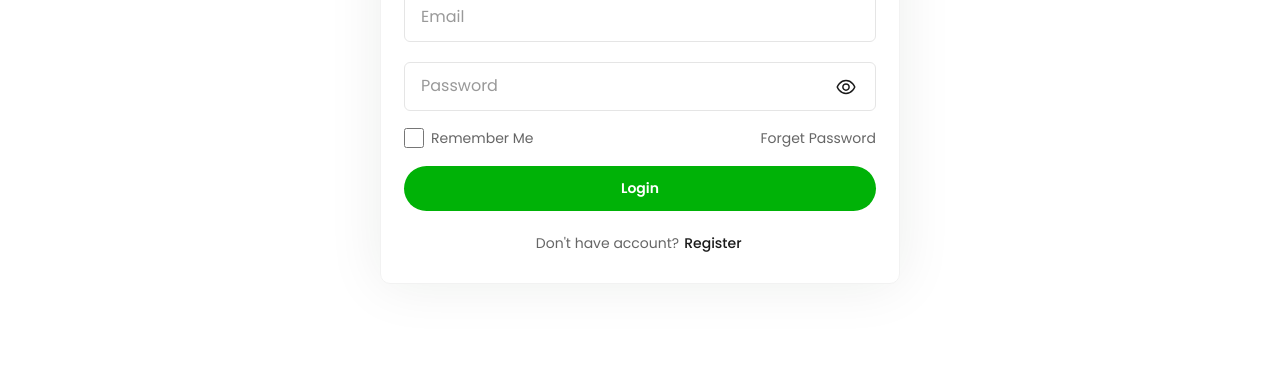
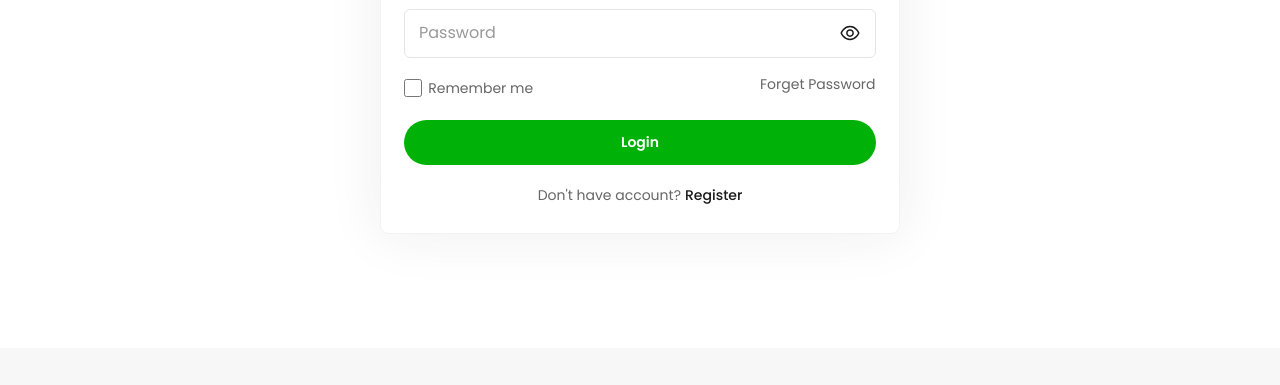
Before and after one commit to Natalia-pilia/Ecobazar, a plain HTML site: page sign_in.html in a window 1280 px wide. Shown: the part 586-971 px from the top of the page. Drawn offline with Linux system fonts and the light colour scheme.

Commit message:
sign in updated 2

```diff
--- a/sign_in.html
+++ b/sign_in.html
@@ -122,15 +122,13 @@
     <div class="container">
       <div class="sign-in-box">
         <h2>Sign In</h2>
-        <div class="input">
+        <div>
           <input type="email" placeholder="Email">
-          <input type="password" placeholder="Password"><img src="./assets/Eye.svg" alt="see">
+          <input type="password" placeholder="Password"><img class="eye" src="./assets/Eye.svg" alt="see">
+          <div><div class="remember"><input type="checkbox"><label>Remember me</label></div><p>Forget Password</p></div>
         </div>
-        <div class="password_reset"><input type="checkbox" class="remember"><label>Remember Me</label>
-          <p>Forget Password</p>
-        </div>
-        <button type="button" class="log_in_btn">Login</button>
-        <div class="create_account"><p>Don't have account?</p><a href="./create_account.html">Register</a></div>
+        <button type="button">Login</button>
+        <p>Don't have account?<a href="./create_account.html">Register</a></p>
       </div>
     </div>
     <!--End of the Sign In-->
--- a/styles/sign_in.css
+++ b/styles/sign_in.css
@@ -2,7 +2,7 @@
     display: flex;
     justify-content: center;
     align-items: center;
-    height: 700px;
+    height: 600px;
     width: 100%;
 
     .sign-in-box{
@@ -13,8 +13,8 @@
         align-items: center;
         flex-direction: column;
         border: 1px solid #F2F2F2;
-        border-radius: 10px;
-        gap: 12px;
+        border-radius: 8px;
+        gap: 20px;
         box-shadow: 0 0 56px rgba(0, 38, 3, 0.08);
 
         h2{
@@ -24,30 +24,22 @@
             font-weight: 600;
             line-height: 120%;
             color: #1A1A1A;
-            margin-bottom: 5px;
         }
-        .input{
-            position: relative;
+
+        div{
+            width: 472px;
+            height: 147px;
             display: flex;
             flex-direction: column;
-            gap: 20px;
-
-            img{
-                width: 20px;
-                height: 20px;
-                position: absolute;
-                right: 20px;
-                bottom: 14px;
-            }
-
+            gap: 12px;
+            position: relative;
 
             input{
-                padding: 16px;
+                padding: 16px 14px;
                 width: 472px;
                 height: 49px;
                 border: 1px solid #E5E5E5;
                 border-radius: 6px;
-                position: relative;
 
                 &::placeholder{
                     color: #999999;
@@ -55,40 +47,64 @@
                     font-weight: 400;
                     line-height: 130%;
 
-                    .pass{
-                        position: relative;
-                        width: 500px;
-                        height: 100px;
                 }
             }
 
-            }
+            .eye{
+                width: 20px;
+                height: 20px;
+                position: absolute;
+                bottom: 52px;
+                right: 16px;
             }
 
-        .password_reset{
+            & > div{
+                margin-top: 4px;
                 width: 472px;
                 height: 21px;
                 display: flex;
                 justify-content: space-between;
+                flex-direction: row;
+                gap: 225px;
+
+                .remember{
+                    width: 131px;
+                    display: flex;
+                    gap: 6px;
+                }
+
+                & > input{
+                    width: 40px;
+                    height: 20px;
+                    border: 1px solid #CCCCCC;
+                    border-radius: 3px;
+                }
+
+                label{
+                    width: 234px;
+                    height: 24px;
                     font-size: 14px;
                     font-weight: 400;
                     line-height: 150%;
                     color: #666666;
-            margin-top: 5px;
-
-            .remember{
-                width: 20px;
-                height: 20px;
-                border-radius: 3px;
-                border: 1px solid #CCCCCC;
                 }
 
-            label{
-                margin-right: 220px;
+
+
+                p{
+                    width: 234px;
+                    height: 24px;
+                    font-size: 14px;
+                    font-weight: 400;
+                    line-height: 150%;
+                    color: #666666;
+                    display: flex;
+                }
             }
         }
 
-        .log_in_btn{
+
+        button{
             width: 472px;
             height: 45px;
             background-color: #00B207;
@@ -100,22 +116,15 @@
             margin-top: 5px;
         }
 
-        .create_account{
-            display: flex;
-            justify-content: space-between;
-            gap: 5px;
-            margin-top: 10px;
-
         p{
             font-size: 14px;
             font-weight: 400;
+            line-height: 150%;
             color: #666666;
-            }
+            display: flex;
+            gap: 4px;
 
             a{
-                width: 60px;
-                height: 25px;
-                font-size: 14px;
                 font-weight: 500;
                 color: #1A1A1A;
             }
```
Lines whose indentation alone changed are shown as unchanged.
